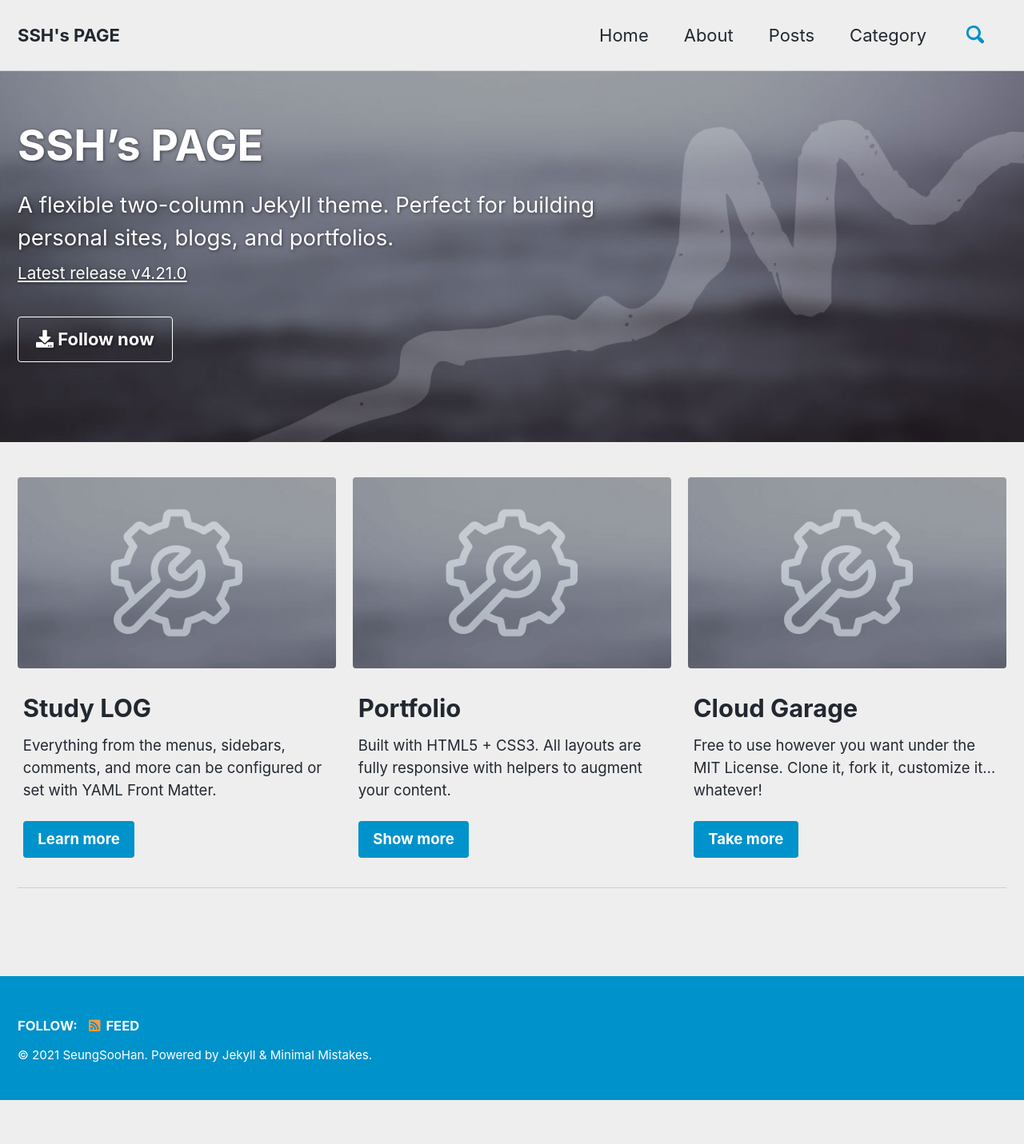
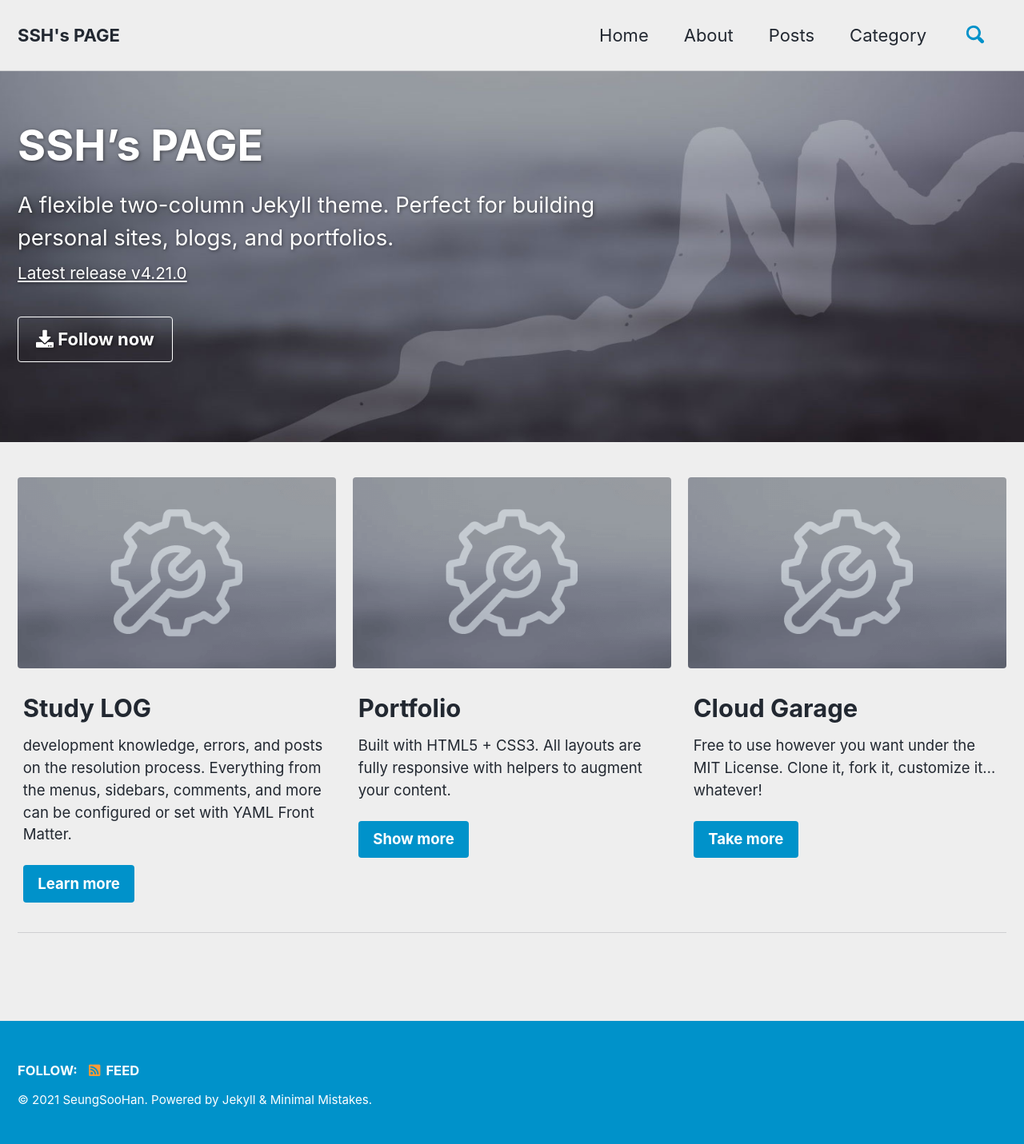
Before and after one commit to viaSSH/viassh.github.io, a Jekyll site: the page built from _pages/home.md, in a window 1280 px wide. Shown: the whole page at 80% size. Built offline with Jekyll 4.4.1, drawn with Linux system fonts in a browser that asks for light colours; cached includes are drawn as plain includes; before the commit the page ends 1376 px from its top, so only the background shows below that.

```diff
--- a/_pages/home.md
+++ b/_pages/home.md
@@ -15,7 +15,8 @@
   - image_path: /assets/images/mm-customizable-feature.png
     alt: "Study LOG"
     title: "Study LOG"
-    excerpt: "Everything from the menus, sidebars, comments, and more can be configured or set with YAML Front Matter."
+    excerpt: "development knowledge, errors, and posts on the resolution process.
+    Everything from the menus, sidebars, comments, and more can be configured or set with YAML Front Matter."
     url: "/docs/configuration/"
     btn_class: "btn--primary"
     btn_label: "Learn more"
```
Also changed, not shown: _includes/docs/configuration.md (deleted, +0 -14 lines), _includes/docs/test.md (deleted, +0 -1 lines), _posts/2020-01-06-network_vpc.md (added, +16 -0 lines).
